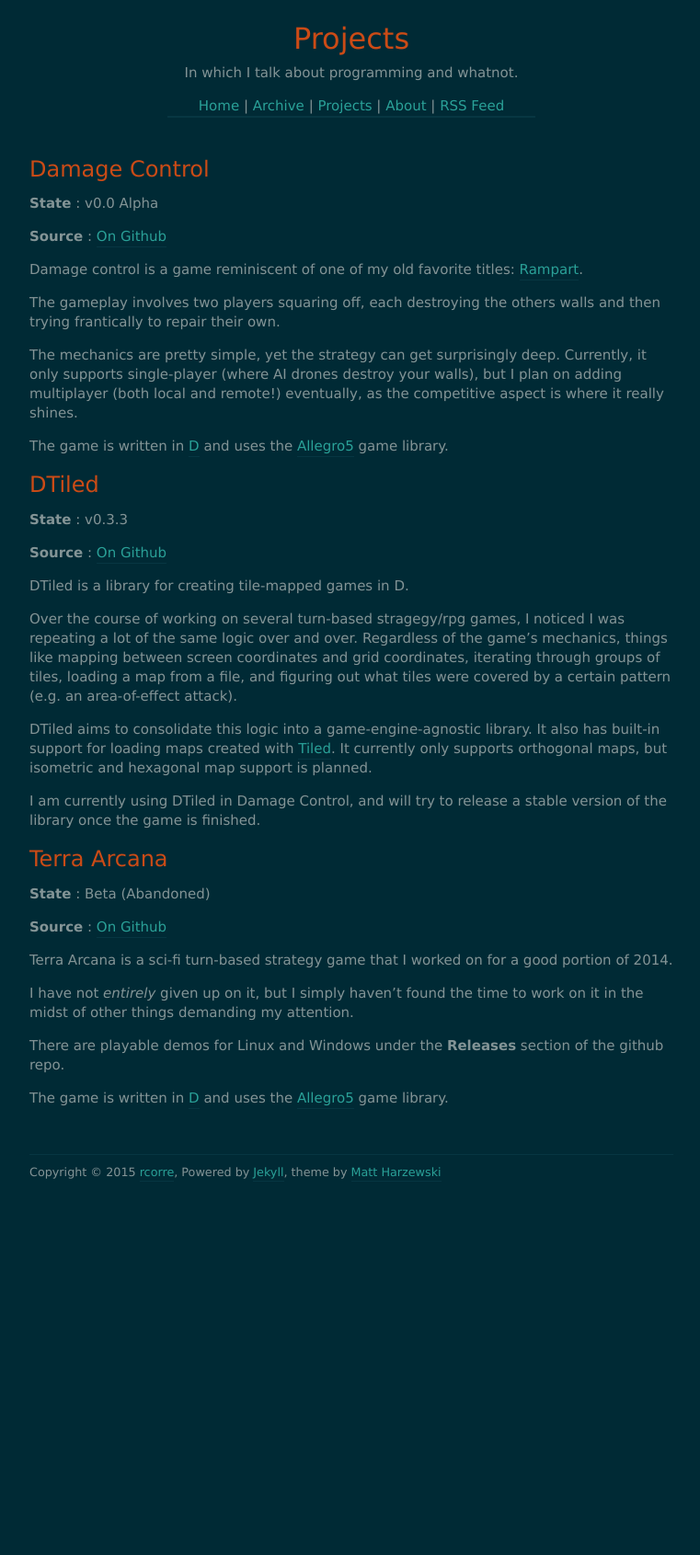
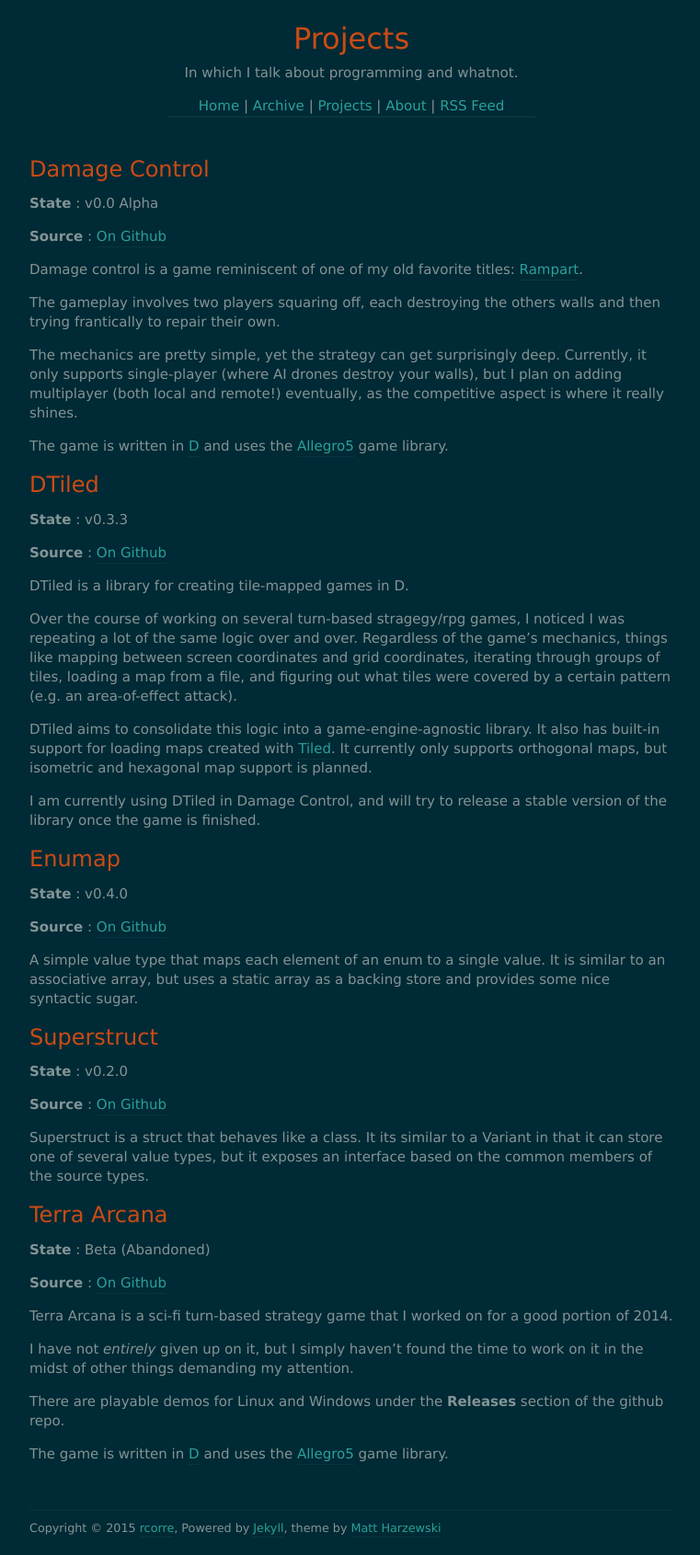
Before and after one commit to rcorre/rcorre.github.io, a Jekyll site: the page built from about/projects.md, in a window 1280 px wide. Shown: the whole page at 92% size, without its empty margins (258-1019 px from the left). Built offline with Jekyll 4.4.1, drawn with Linux system fonts in a browser that asks for light colours; nearby versions of some CDN libraries; before the commit the page ends 1303 px from its top, so only the background shows below that.

Commit message:
Add superstruct and enumap to projects page.

```diff
--- a/about/projects.md
+++ b/about/projects.md
@@ -47,6 +47,26 @@ support is planned.
 I am currently using DTiled in Damage Control, and will try to release a stable
 version of the library once the game is finished.
 
+# Enumap
+
+**State**  : v0.4.0
+
+**Source** : [On Github](https://github.com/rcorre/enumap)
+
+A simple value type that maps each element of an enum to a single value. It
+is similar to an associative array, but uses a static array as a backing store
+and provides some nice syntactic sugar.
+
+# Superstruct
+
+**State**  : v0.2.0
+
+**Source** : [On Github](https://github.com/rcorre/superstruct)
+
+Superstruct is a struct that behaves like a class.
+It its similar to a Variant in that it can store one of several value types, but
+it exposes an interface based on the common members of the source types.
+
 # Terra Arcana
 
 **State**  : Beta (Abandoned)
```
